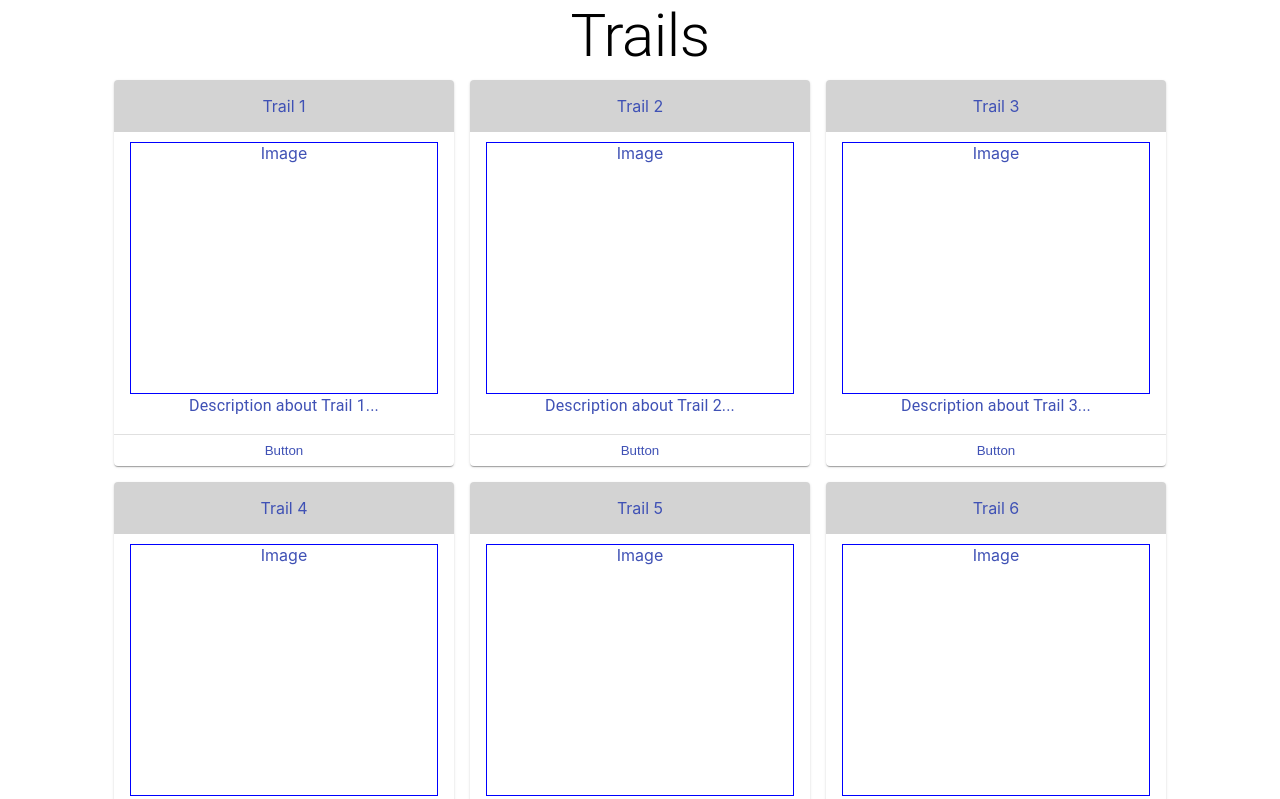
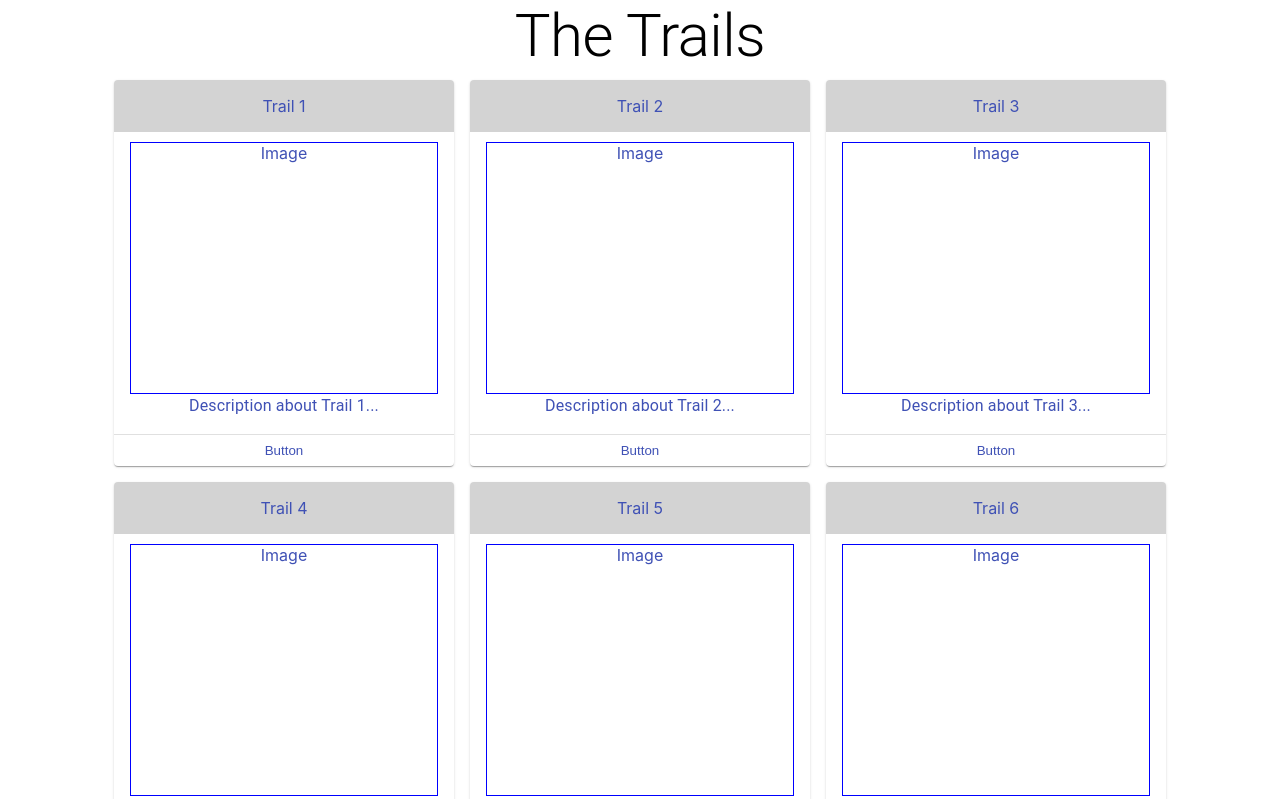
Before and after one commit to AdamBFriedman/Wake-and-Walk, a React (Create React App) app: page / in a window 1280 px wide. Shown: the top 799 px of the page. Built offline with nearby package versions, Linux system fonts and the light colour scheme.

Commit message:
Update title from Trails to The Trails

```diff
--- a/src/components/Trails/Trails.js
+++ b/src/components/Trails/Trails.js
@@ -28,7 +28,7 @@ export default function Trails() {
   return (
     <>
       <Typography component={"h2"} variant={"h2"}>
-        Trails
+        The Trails
       </Typography>
       <Box className={classes.trailWrapper}>
         {trails.map((trail) => (
```
